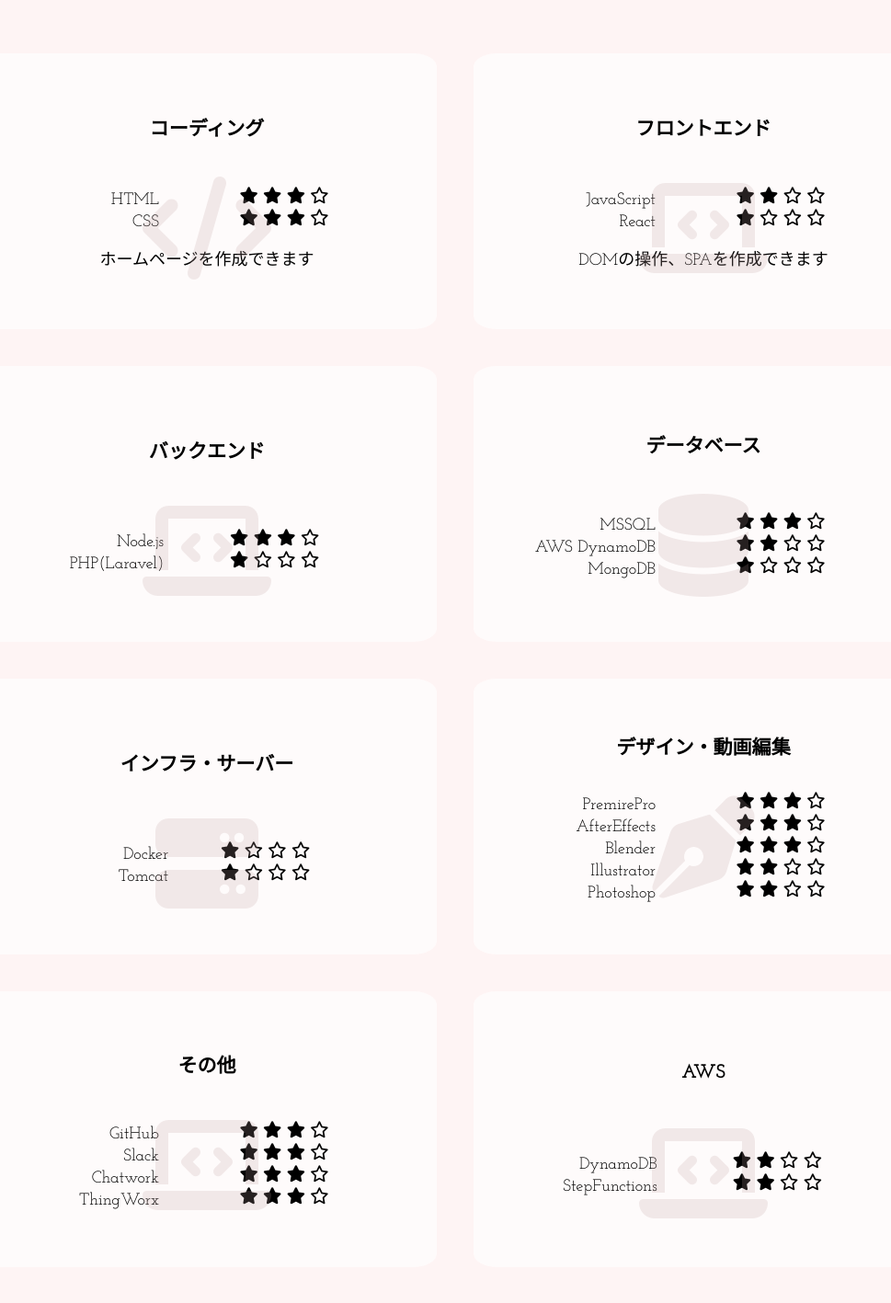
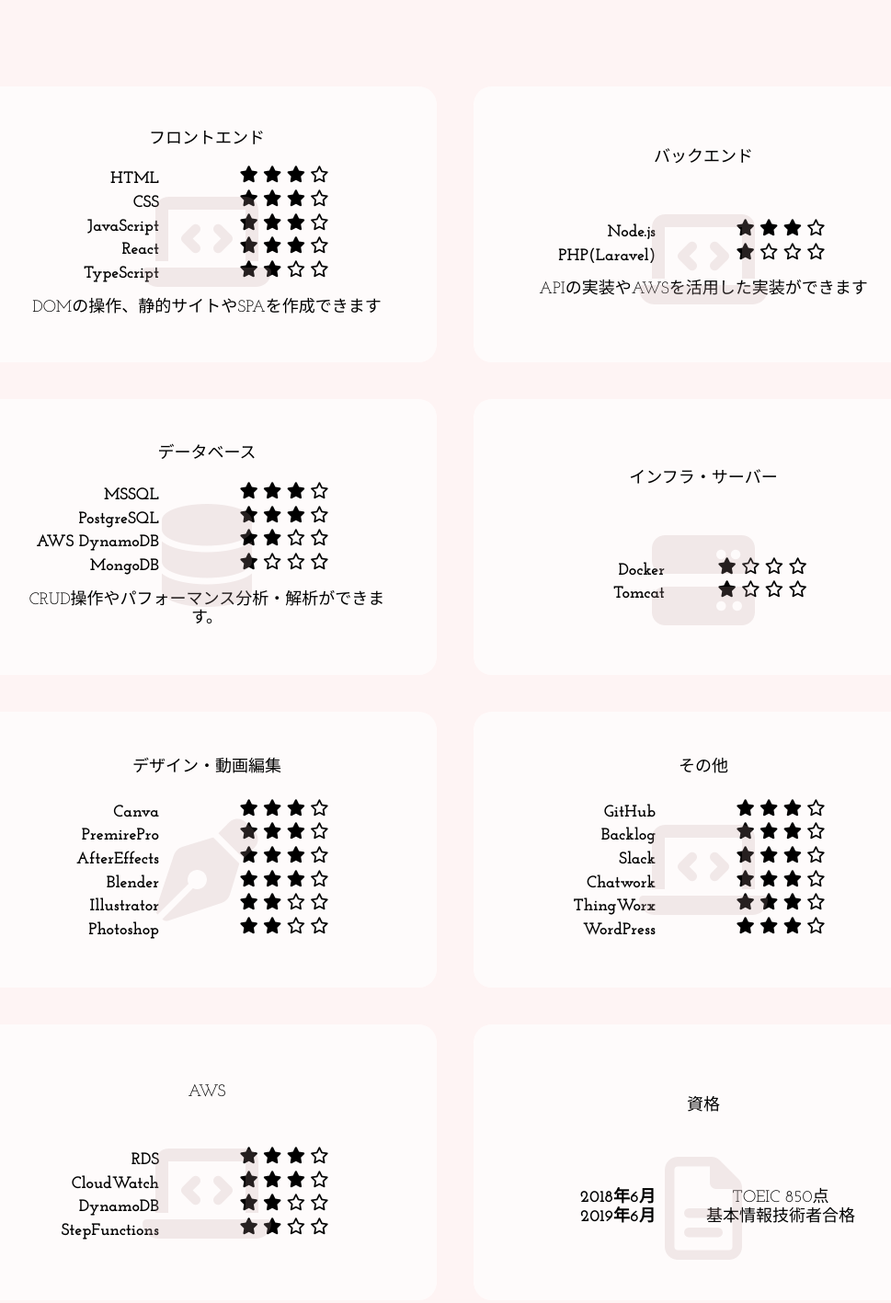
Before and after one commit to kiyomaron/kiyomaron.github.io, a plain HTML site: page skills/index.html in a window 1280 px wide. Shown: the part 980-2397 px from the top of the page at 92% size, without its empty margins (145-1114 px from the left). Drawn offline with Linux system fonts and the light colour scheme.

Commit message:
fix: Update infomations

```diff
--- a/contact/index.html
+++ b/contact/index.html
@@ -5,12 +5,13 @@
   <meta http-equiv="X-UA-Compatible" content="IE=edge">
   <meta name="viewport" content="width=device-width, initial-scale=1.0">
   <title>KIYONA's portfolio site</title>
-  <link rel="stylesheet" href="../style.css">
+  <link rel="stylesheet" href="../destyle.css" type="text/css">
+  <link rel="stylesheet" href="../style.css" type="text/css">
 </head>
 <body>
   <header>
     <div class="logo">
-        <h3>KIYONA TRACY</h3>
+        <h3>KIYO</h3>
     </div>
     <nav>
       <ul>
@@ -40,11 +41,18 @@
           <h1 class="page-title">Contact</h1>
         </div>
       </div>
-      <div>
+      <div class="container">
+        <div class="section-title-container">
+          <h2 class="section-title">お問い合わせ</h2>
+        </div>
         <div class="form-container">
-          <form action="submit">
+          <div class="section-title-container" style="padding-bottom: 30px;">
+            <p>お問い合わせはメールからお願いいたします。</p>
+          </div>
+          <a href="mailto:contact@kiyojapan.com" class="submit-btn">メールで問い合わせする</a>
+          <!-- <form action="submit">
             <div class="section-title-container" style="padding-bottom: 30px;">
-              <h3 class="section-title">お問い合わせフォーム</h3>
+              <h3 class="section-title">お問い合わせ</h3>
             </div>
             <div class="form-inner">
               <div>
@@ -61,12 +69,12 @@
               </div>
             </div>
           </form>
-          <button type="submit" class="submit-btn">送信する</button>
+          <button type="submit" class="submit-btn">送信する</button> -->
         </div>
       </div>
     </section>
     <footer>
-      <p>&copy; 2023 KIYONA TRACY</p>
+      <p>&copy; 2023 KIYO</p>
     </footer>
 </body>
 </html>
--- a/skills/index.html
+++ b/skills/index.html
@@ -6,12 +6,13 @@
   <meta name="viewport" content="width=device-width, initial-scale=1.0">
   <title>Kiyona's portfolio site</title>
   <link rel="stylesheet" href="https://cdnjs.cloudflare.com/ajax/libs/font-awesome/6.4.2/css/all.min.css" integrity="sha512-z3gLpd7yknf1YoNbCzqRKc4qyor8gaKU1qmn+CShxbuBusANI9QpRohGBreCFkKxLhei6S9CQXFEbbKuqLg0DA==" crossorigin="anonymous" referrerpolicy="no-referrer" />
-  <link rel="stylesheet" href="../style.css">
+  <link rel="stylesheet" href="../destyle.css" type="text/css">
+  <link rel="stylesheet" href="../style.css" type="text/css">
 </head>
 <body>
   <header>
     <div class="logo">
-        <h3>KIYONA TRACY</h3>
+        <h3>KIYO</h3>
     </div>
     <nav>
       <ul>
@@ -41,6 +42,7 @@
         <h1 class="page-title">Skills</h1>
       </div>
     </div>
+    <div class="container">
       <div class="skill-level-container pb-100">
         <div class="section-title-container">
           <h2 class="section-title">Skill Levels</h2>
@@ -96,9 +98,9 @@
       </div>
       <dl class="skills">
         <div class="skill">
-        <h3>コーディング</h3>
+          <h3>フロントエンド</h3>
           <div class="skill-container">
-          <i class="fa-solid fa-code icon"></i>
+            <i class="fa-solid fa-laptop-code icon"></i>
             <div class="skill-detail">
               <dt class="en">HTML</dt>
               <dd>
@@ -114,31 +116,28 @@
                 <i class="fa-solid fa-star"></i>
                 <i class="fa-regular fa-star"></i>
               </dd>
-            <p>ホームページを作成できます</p>
-          </div>
-        </div>
-      </div>
-
-      <div class="skill">
-        <h3>フロントエンド</h3>
-        <div class="skill-container">
-          <i class="fa-solid fa-laptop-code icon"></i>
-          <div class="skill-detail">
               <dt class="en">JavaScript</dt>
+              <dd>
+                <i class="fa-solid fa-star"></i>
+                <i class="fa-solid fa-star"></i>
+                <i class="fa-solid fa-star"></i>
+                <i class="fa-regular fa-star"></i>
+              </dd>
+              <dt class="en">React</dt>
+              <dd>
+                <i class="fa-solid fa-star"></i>
+                <i class="fa-solid fa-star"></i>
+                <i class="fa-solid fa-star"></i>
+                <i class="fa-regular fa-star"></i>
+              </dd>
+              <dt class="en">TypeScript</dt>
               <dd>
                 <i class="fa-solid fa-star"></i>
                 <i class="fa-solid fa-star"></i>
                 <i class="fa-regular fa-star"></i>
                 <i class="fa-regular fa-star"></i>
               </dd>
-            <dt class="en">React</dt>
-            <dd>
-              <i class="fa-solid fa-star"></i>
-              <i class="fa-regular fa-star"></i>
-              <i class="fa-regular fa-star"></i>
-              <i class="fa-regular fa-star"></i>
-            </dd>
-            <p>DOMの操作、SPAを作成できます</p>
+              <p>DOMの操作、静的サイトやSPAを作成できます</p>
             </div>
           </div>
         </div>
@@ -162,6 +161,7 @@
                 <i class="fa-regular fa-star"></i>
                 <i class="fa-regular fa-star"></i>
               </dd>
+              <p>APIの実装やAWSを活用した実装ができます</p>
             </div>
           </div>
         </div>
@@ -172,6 +172,13 @@
             <i class="fa-solid fa-database icon"></i>
             <div class="skill-detail">
               <dt class="en">MSSQL</dt>
+              <dd>
+                <i class="fa-solid fa-star"></i>
+                <i class="fa-solid fa-star"></i>
+                <i class="fa-solid fa-star"></i>
+                <i class="fa-regular fa-star"></i>
+              </dd>
+              <dt class="en">PostgreSQL</dt>
               <dd>
                 <i class="fa-solid fa-star"></i>
                 <i class="fa-solid fa-star"></i>
@@ -192,6 +199,7 @@
                 <i class="fa-regular fa-star"></i>
                 <i class="fa-regular fa-star"></i>
               </dd>
+              <p>CRUD操作やパフォーマンス分析・解析ができます。</p>
             </div>
           </div>
         </div>
@@ -224,6 +232,13 @@
           <div class="skill-container">
             <i class="fa-solid fa-pen-nib icon"></i>
             <div class="skill-detail">
+              <dt class="en">Canva</dt>
+              <dd>
+                <i class="fa-solid fa-star"></i>
+                <i class="fa-solid fa-star"></i>
+                <i class="fa-solid fa-star"></i>
+                <i class="fa-regular fa-star"></i>
+              </dd>
               <dt class="en">PremirePro</dt>
               <dd>
                 <i class="fa-solid fa-star"></i>
@@ -274,6 +289,13 @@
                 <i class="fa-solid fa-star"></i>
                 <i class="fa-regular fa-star"></i>
               </dd>
+              <dt class="en">Backlog</dt>
+              <dd>
+                <i class="fa-solid fa-star"></i>
+                <i class="fa-solid fa-star"></i>
+                <i class="fa-solid fa-star"></i>
+                <i class="fa-regular fa-star"></i>
+              </dd>
               <dt class="en">Slack</dt>
               <dd>
                 <i class="fa-solid fa-star"></i>
@@ -295,6 +317,13 @@
                 <i class="fa-solid fa-star"></i>
                 <i class="fa-regular fa-star"></i>
               </dd>
+              <dt class="en">WordPress</dt>
+              <dd>
+                <i class="fa-solid fa-star"></i>
+                <i class="fa-solid fa-star"></i>
+                <i class="fa-solid fa-star"></i>
+                <i class="fa-regular fa-star"></i>
+              </dd>
             </div>
           </div>
         </div>
@@ -303,6 +332,20 @@
           <div class="skill-container">
             <i class="fa-solid fa-laptop-code icon"></i>
             <div class="skill-detail">
+              <dt class="en">RDS</dt>
+              <dd>
+                <i class="fa-solid fa-star"></i>
+                <i class="fa-solid fa-star"></i>
+                <i class="fa-solid fa-star"></i>
+                <i class="fa-regular fa-star"></i>
+              </dd>
+              <dt class="en">CloudWatch</dt>
+              <dd>
+                <i class="fa-solid fa-star"></i>
+                <i class="fa-solid fa-star"></i>
+                <i class="fa-solid fa-star"></i>
+                <i class="fa-regular fa-star"></i>
+              </dd>
               <dt class="en">DynamoDB</dt>
               <dd>
                 <i class="fa-solid fa-star"></i>
@@ -333,9 +376,10 @@
             </div>
         </div>
       </dl>
+    </div>
   </section>
   <footer>
-    <p>&copy; 2023 KIYONA TRACY</p>
+    <p>&copy; 2023 KIYO</p>
   </footer>
 </body>
 </html>
--- a/style.css
+++ b/style.css
@@ -2,7 +2,7 @@
 @import url('https://fonts.googleapis.com/css2?family=Josefin+Slab:wght@400;600;700&display=swap');
 
 /* reset css*/
-body {
+/* body {
   margin: 0;
   font-family: -apple-system, BlinkMacSystemFont, 'Segoe UI', 'Roboto', 'Oxygen',
     'Ubuntu', 'Cantarell', 'Fira Sans', 'Droid Sans', 'Helvetica Neue',
@@ -37,7 +37,7 @@
 }
 input:focus {
   outline: none;
-}
+} */
 
 
 
@@ -59,6 +59,7 @@
 	position: relative;
 	margin-bottom: 20px;
 	font-weight: 600;
+  text-align: center;
 }
 .section-title-container {
   text-align: center;
@@ -637,7 +638,7 @@
   width: 500px;
   height: 300px;
   background-color: rgba(255,255,255,0.7);
-  border-radius: 5%;
+  border-radius: 20px;
   padding: 40px;
   margin: 20px;
   display: flex;
@@ -694,6 +695,7 @@
   width: 70%;
   padding: 2rem;
   margin: auto;
+  border-radius: 20px;
 }
 .form-inner div {
   padding-bottom: 20px;
@@ -704,11 +706,14 @@
   margin: auto;
   border: none;
   padding: 10px;
-  width: 150px;
-  border-radius: 20px;
+  width: 250px;
+  border-radius: 25px;
   background-color: #c099a0;
   color: #fff;
+  text-align: center;
+  text-decoration: none;
 }
+
 
 @media screen and (max-width: 479px) { /*ウィンドウ幅が最大479pxまでの場合に適用*/
 
```
Also changed, not shown: index.html (+10 -7 lines), profile/index.html (+6 -5 lines), works/index.html (+5 -4 lines). Lines whose indentation alone changed are shown as unchanged.
